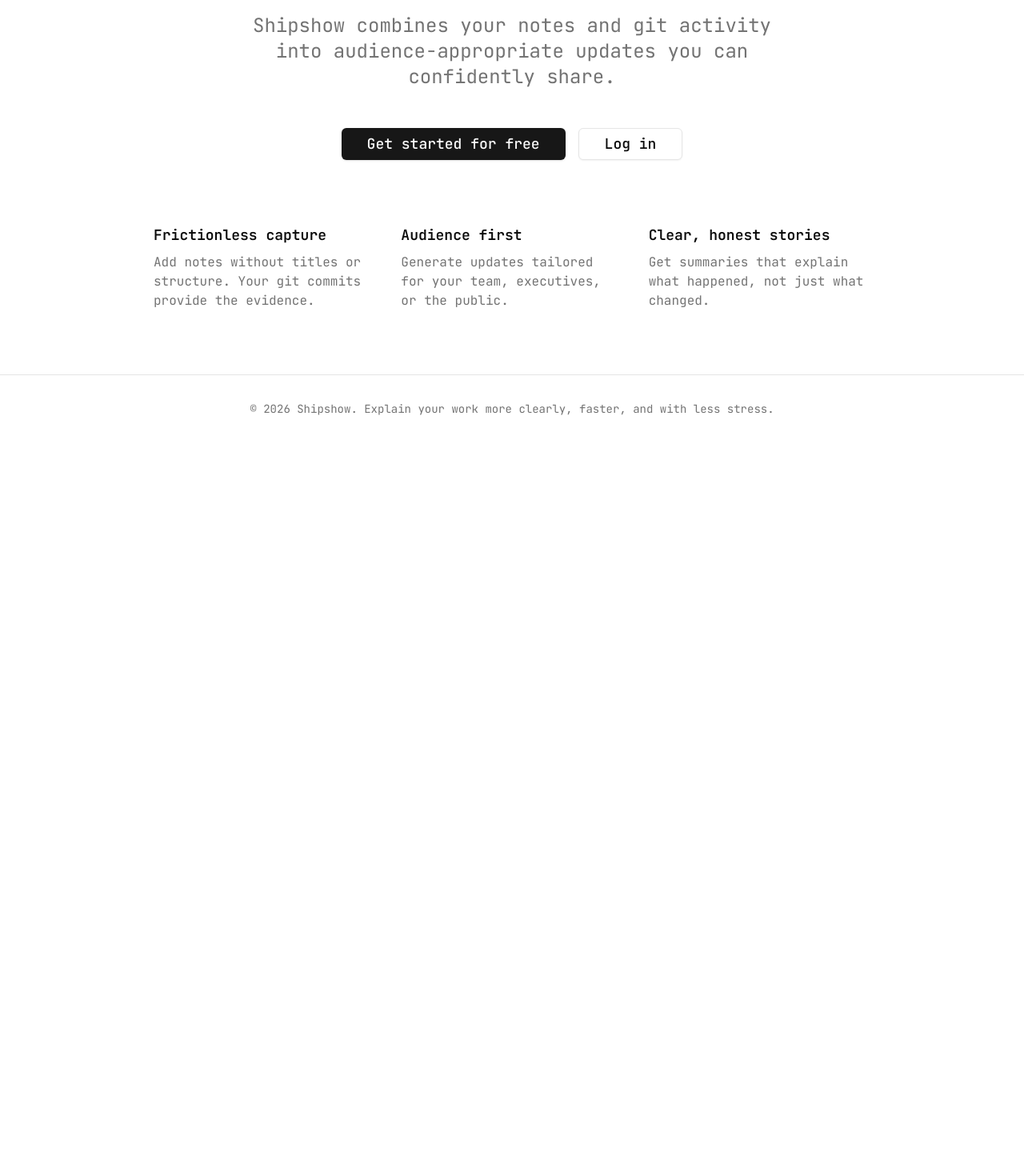
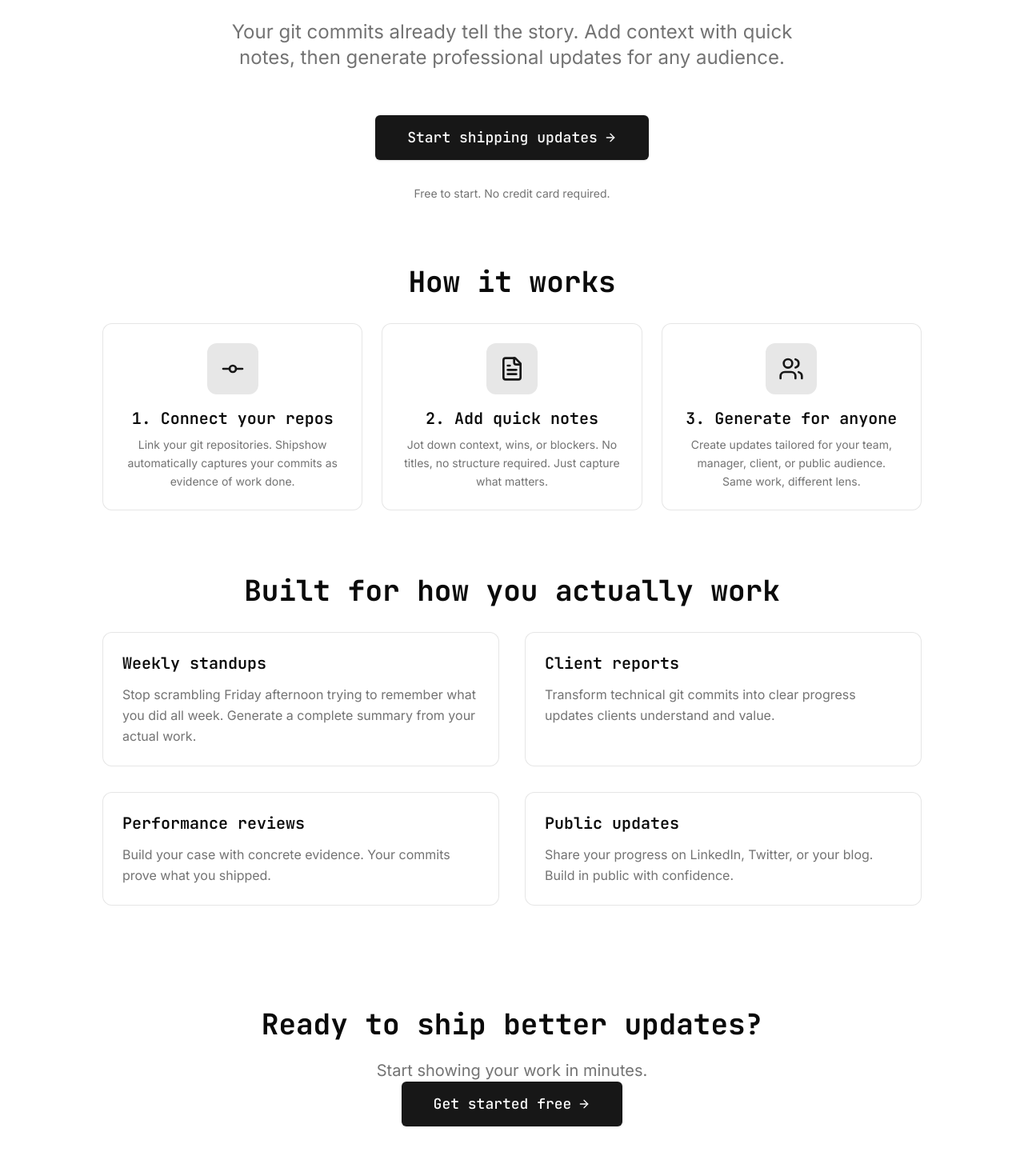
Before and after one commit to emergesource/shipshow, a Next.js app in the folder apps/web/: page / in a window 1280 px wide. Shown: the part 425-1890 px from the top of the page at 80% size. Before the commit the page ends 978 px from the top, so only its background shows below. Built offline with nearby package versions, Linux system fonts and the light colour scheme; no server answers.

Commit message:
Fonts / copy

```diff
--- a/apps/web/app/layout.tsx
+++ b/apps/web/app/layout.tsx
@@ -1,5 +1,5 @@
 import type { Metadata } from "next";
-import { JetBrains_Mono } from "next/font/google";
+import { JetBrains_Mono, Inter } from "next/font/google";
 import { ThemeProvider } from "next-themes";
 import "./globals.css";
 
@@ -14,7 +14,13 @@
 };
 
 const jetbrainsMono = JetBrains_Mono({
-  variable: "--font-jetbrains-mono",
+  variable: "--font-mono",
+  display: "swap",
+  subsets: ["latin"],
+});
+
+const inter = Inter({
+  variable: "--font-sans",
   display: "swap",
   subsets: ["latin"],
 });
@@ -26,7 +32,7 @@
 }>) {
   return (
     <html lang="en" suppressHydrationWarning>
-      <body className={`${jetbrainsMono.className} antialiased`}>
+      <body className={`${inter.variable} ${jetbrainsMono.variable} font-sans antialiased`}>
         <ThemeProvider
           attribute="class"
           defaultTheme="system"
--- a/apps/web/app/page.tsx
+++ b/apps/web/app/page.tsx
@@ -1,6 +1,6 @@
 import { ThemeSwitcher } from "@/components/theme-switcher";
 import { Button } from "@/components/ui/button";
-import { Rocket } from "lucide-react";
+import { Rocket, GitCommit, FileText, Users, ArrowRight } from "lucide-react";
 import Link from "next/link";
 
 export default function Home() {
@@ -8,7 +8,7 @@
     <main className="min-h-screen flex flex-col">
       <nav className="w-full border-b border-b-foreground/10">
         <div className="max-w-6xl mx-auto flex justify-between items-center p-4 px-6">
-          <Link href="/" className="font-semibold text-xl flex items-center gap-2">
+          <Link href="/" className="font-mono font-semibold text-xl flex items-center gap-2">
             <Rocket className="h-6 w-6" />
             <span>SHIPSHOW</span>
           </Link>
@@ -28,62 +28,148 @@
         </div>
       </nav>
 
-      <div className="flex-1 flex items-center justify-center px-6">
-        <div className="max-w-4xl mx-auto text-center space-y-8 py-20">
-          <div className="flex justify-center mb-8">
+      <div className="flex-1 flex items-center justify-center px-6 py-12">
+        <div className="max-w-5xl mx-auto space-y-20">
+          {/* Hero Section */}
+          <div className="text-center space-y-8 pt-8">
+            <div className="flex justify-center">
               <div className="relative inline-flex items-center justify-center p-6 bg-primary rounded-2xl shadow-lg">
                 <div className="absolute inset-0 bg-gradient-to-br from-primary/50 to-primary rounded-2xl blur-sm"></div>
                 <Rocket className="h-16 w-16 text-primary-foreground relative z-10" strokeWidth={2.5} />
               </div>
             </div>
 
-          <h1 className="text-5xl md:text-6xl font-bold tracking-tight">
-            Turn messy work into clear updates
+            <div className="space-y-4">
+              <h1 className="font-mono text-5xl md:text-7xl font-bold tracking-tight leading-tight">
+                Stop writing updates
+                <br />
+                <span className="text-muted-foreground">from scratch</span>
               </h1>
 
-          <p className="text-xl md:text-2xl text-muted-foreground max-w-2xl mx-auto">
-            Shipshow combines your notes and git activity into audience-appropriate updates you can confidently share.
+              <p className="text-xl md:text-2xl text-muted-foreground max-w-3xl mx-auto leading-relaxed">
+                Your git commits already tell the story. Add context with quick notes,
+                then generate professional updates for any audience.
               </p>
+            </div>
 
-          <div className="flex flex-col sm:flex-row gap-4 justify-center pt-4">
+            <div className="flex flex-col sm:flex-row gap-4 justify-center pt-6">
               <Link href="/auth/sign-up">
-              <Button size="lg" className="text-lg px-8">
-                Get started for free
-              </Button>
-            </Link>
-            <Link href="/auth/login">
-              <Button size="lg" variant="outline" className="text-lg px-8">
-                Log in
+                <Button size="lg" className="text-lg px-10 h-14 gap-2">
+                  Start shipping updates
+                  <ArrowRight className="h-5 w-5" />
                 </Button>
               </Link>
             </div>
 
-          <div className="pt-12 grid md:grid-cols-3 gap-8 text-left">
-            <div className="space-y-2">
-              <h3 className="font-semibold text-lg">Frictionless capture</h3>
-              <p className="text-muted-foreground">
-                Add notes without titles or structure. Your git commits provide the evidence.
+            <p className="text-sm text-muted-foreground">
+              Free to start. No credit card required.
             </p>
           </div>
+
+          {/* How It Works */}
+          <div className="space-y-8">
+            <h2 className="font-mono text-3xl md:text-4xl font-bold text-center">
+              How it works
+            </h2>
+
+            <div className="grid md:grid-cols-3 gap-6">
+              <div className="flex flex-col items-center text-center space-y-4 p-6 rounded-xl border border-foreground/10 bg-card">
+                <div className="p-4 bg-primary/10 rounded-xl">
+                  <GitCommit className="h-8 w-8 text-primary" />
+                </div>
                 <div className="space-y-2">
-              <h3 className="font-semibold text-lg">Audience first</h3>
-              <p className="text-muted-foreground">
-                Generate updates tailored for your team, executives, or the public.
+                  <h3 className="font-mono font-semibold text-xl">1. Connect your repos</h3>
+                  <p className="text-muted-foreground text-sm leading-relaxed">
+                    Link your git repositories. Shipshow automatically captures your commits as evidence of work done.
                   </p>
                 </div>
+              </div>
+
+              <div className="flex flex-col items-center text-center space-y-4 p-6 rounded-xl border border-foreground/10 bg-card">
+                <div className="p-4 bg-primary/10 rounded-xl">
+                  <FileText className="h-8 w-8 text-primary" />
+                </div>
                 <div className="space-y-2">
-              <h3 className="font-semibold text-lg">Clear, honest stories</h3>
-              <p className="text-muted-foreground">
-                Get summaries that explain what happened, not just what changed.
+                  <h3 className="font-mono font-semibold text-xl">2. Add quick notes</h3>
+                  <p className="text-muted-foreground text-sm leading-relaxed">
+                    Jot down context, wins, or blockers. No titles, no structure required. Just capture what matters.
+                  </p>
+                </div>
+              </div>
+
+              <div className="flex flex-col items-center text-center space-y-4 p-6 rounded-xl border border-foreground/10 bg-card">
+                <div className="p-4 bg-primary/10 rounded-xl">
+                  <Users className="h-8 w-8 text-primary" />
+                </div>
+                <div className="space-y-2">
+                  <h3 className="font-mono font-semibold text-xl">3. Generate for anyone</h3>
+                  <p className="text-muted-foreground text-sm leading-relaxed">
+                    Create updates tailored for your team, manager, client, or public audience. Same work, different lens.
                   </p>
                 </div>
               </div>
             </div>
           </div>
 
+          {/* Use Cases */}
+          <div className="space-y-8">
+            <h2 className="font-mono text-3xl md:text-4xl font-bold text-center">
+              Built for how you actually work
+            </h2>
+
+            <div className="grid md:grid-cols-2 gap-8">
+              <div className="space-y-3 p-6 rounded-xl border border-foreground/10 bg-card">
+                <h3 className="font-mono font-semibold text-xl">Weekly standups</h3>
+                <p className="text-muted-foreground leading-relaxed">
+                  Stop scrambling Friday afternoon trying to remember what you did all week.
+                  Generate a complete summary from your actual work.
+                </p>
+              </div>
+
+              <div className="space-y-3 p-6 rounded-xl border border-foreground/10 bg-card">
+                <h3 className="font-mono font-semibold text-xl">Client reports</h3>
+                <p className="text-muted-foreground leading-relaxed">
+                  Transform technical git commits into clear progress updates clients understand and value.
+                </p>
+              </div>
+
+              <div className="space-y-3 p-6 rounded-xl border border-foreground/10 bg-card">
+                <h3 className="font-mono font-semibold text-xl">Performance reviews</h3>
+                <p className="text-muted-foreground leading-relaxed">
+                  Build your case with concrete evidence. Your commits prove what you shipped.
+                </p>
+              </div>
+
+              <div className="space-y-3 p-6 rounded-xl border border-foreground/10 bg-card">
+                <h3 className="font-mono font-semibold text-xl">Public updates</h3>
+                <p className="text-muted-foreground leading-relaxed">
+                  Share your progress on LinkedIn, Twitter, or your blog. Build in public with confidence.
+                </p>
+              </div>
+            </div>
+          </div>
+
+          {/* Final CTA */}
+          <div className="text-center space-y-6 py-12">
+            <h2 className="font-mono text-3xl md:text-4xl font-bold">
+              Ready to ship better updates?
+            </h2>
+            <p className="text-xl text-muted-foreground">
+              Start showing your work in minutes.
+            </p>
+            <Link href="/auth/sign-up">
+              <Button size="lg" className="text-lg px-10 h-14 gap-2">
+                Get started free
+                <ArrowRight className="h-5 w-5" />
+              </Button>
+            </Link>
+          </div>
+        </div>
+      </div>
+
       <footer className="w-full border-t py-8">
         <div className="max-w-6xl mx-auto px-6 text-center text-sm text-muted-foreground">
-          <p>&copy; 2026 Shipshow. Explain your work more clearly, faster, and with less stress.</p>
+          <p>&copy; 2026 Shipshow</p>
         </div>
       </footer>
     </main>
--- a/apps/web/components/ui/button.tsx
+++ b/apps/web/components/ui/button.tsx
@@ -5,7 +5,7 @@
 import { cn } from "@/lib/utils";
 
 const buttonVariants = cva(
-  "inline-flex items-center justify-center gap-2 whitespace-nowrap rounded-md text-sm font-medium transition-colors focus-visible:outline-none focus-visible:ring-1 focus-visible:ring-ring disabled:pointer-events-none disabled:opacity-50 [&_svg]:pointer-events-none [&_svg]:size-4 [&_svg]:shrink-0",
+  "inline-flex items-center justify-center gap-2 whitespace-nowrap rounded-md text-sm font-medium font-mono transition-colors focus-visible:outline-none focus-visible:ring-1 focus-visible:ring-ring disabled:pointer-events-none disabled:opacity-50 [&_svg]:pointer-events-none [&_svg]:size-4 [&_svg]:shrink-0",
   {
     variants: {
       variant: {
--- a/apps/web/tailwind.config.ts
+++ b/apps/web/tailwind.config.ts
@@ -10,6 +10,10 @@
   ],
   theme: {
     extend: {
+      fontFamily: {
+        sans: ["var(--font-sans)"],
+        mono: ["var(--font-mono)"],
+      },
       colors: {
         background: "hsl(var(--background))",
         foreground: "hsl(var(--foreground))",
```
Lines whose indentation alone changed are shown as unchanged.
